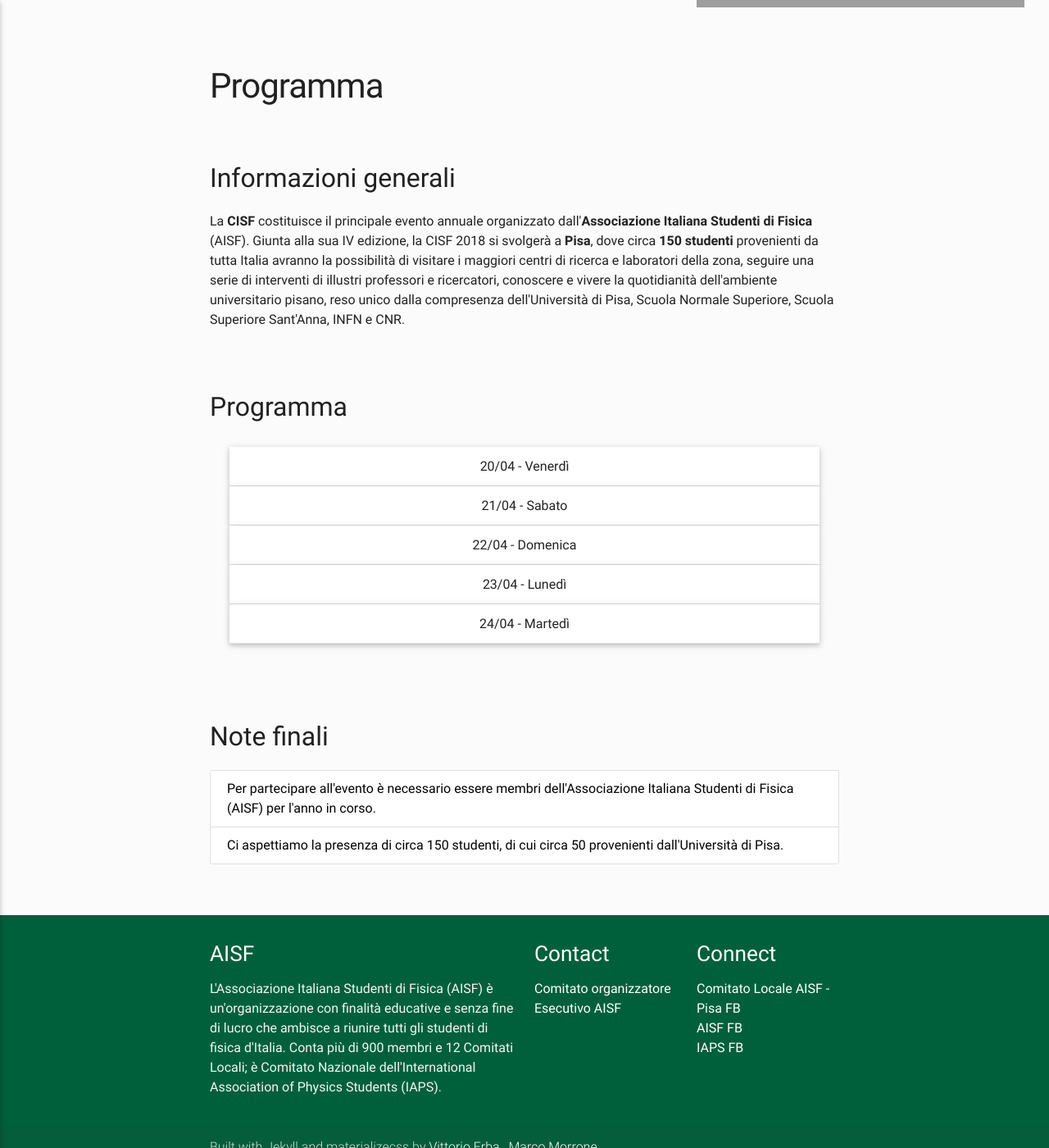
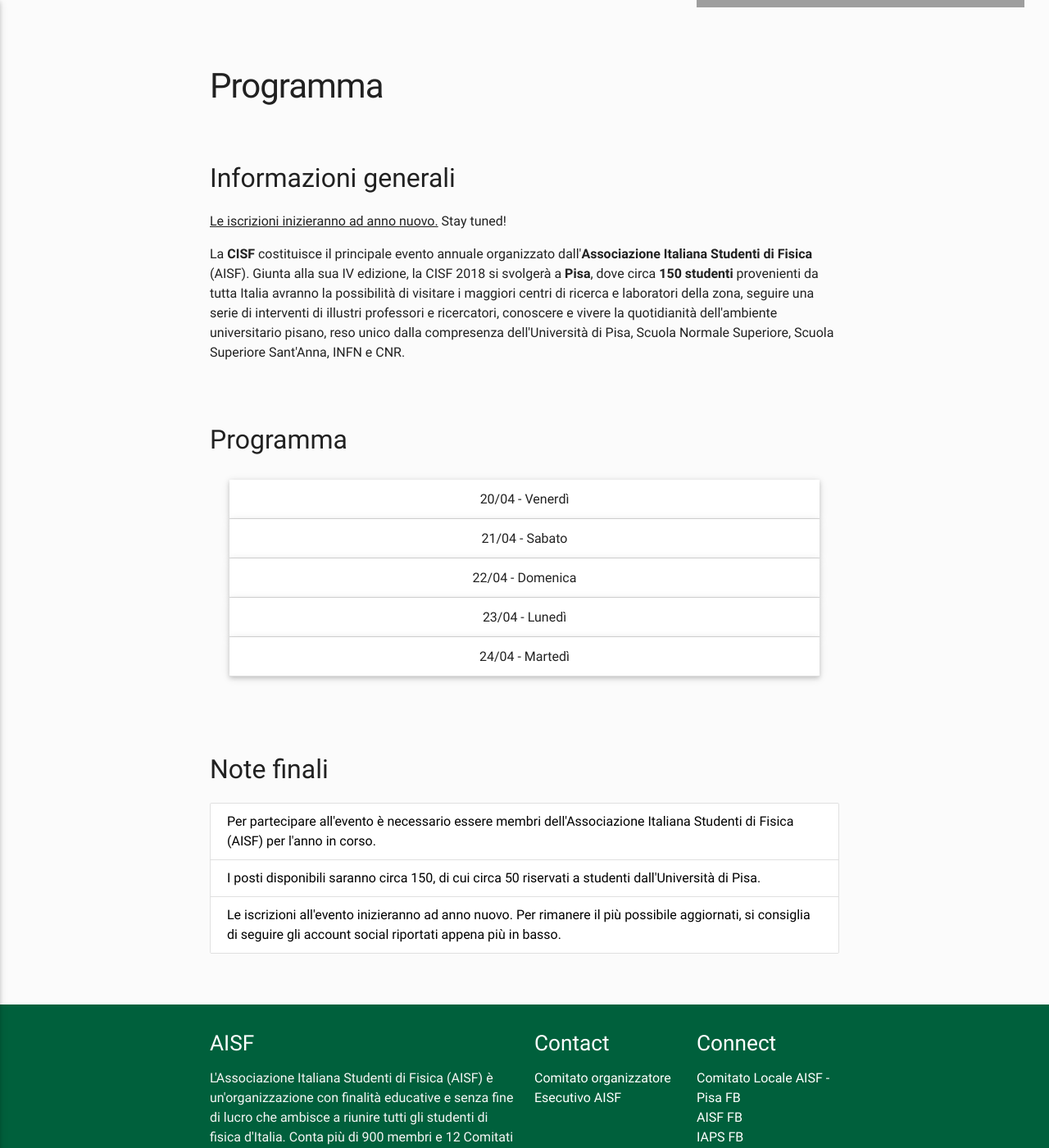
Before and after one commit to AndreaGurgone/AndreaGurgone.github.io, a Jekyll site: the page built from programme.html, in a window 1280 px wide and 1400 px high, scrolled down 389 px. Shown: the whole window at 82% size. Built offline with Jekyll 4.4.1, drawn with Linux system fonts in a browser that asks for light colours; nearby versions of some CDN libraries; some of the changed lines change nothing that is shown.

Commit message:
Update programme.yml

```diff
--- a/_data/programme.yml
+++ b/_data/programme.yml
@@ -1,4 +1,5 @@
 info: "
+<u>Le iscrizioni inizieranno ad anno nuovo.</u> Stay tuned!</p><p>
 La <b>CISF</b> costituisce il principale evento annuale organizzato dall'<b>Associazione Italiana Studenti di Fisica</b> (AISF).
 Giunta alla sua IV edizione, la CISF 2018 si svolgerà a <b>Pisa</b>, dove circa <b>150 studenti</b>
 provenienti da tutta Italia avranno la possibilità di visitare i maggiori centri di ricerca e laboratori
@@ -11,77 +12,48 @@
     date: "20/04"
     short_descr: <b>Accoglienza e cerimonia di apertura</b>
     activity:
-      - hour: "18:00 - 18:20"
-        descr: "Benvenuto dal comitato locale AISF-Pisa"
-      - hour: "18:20 - 18:45"
-        descr: "Presentazione di AISF e {iaps}"
-      - hour: "18:45 - 19:05"
-        descr: "Saluti dal direttore del dipartimento prof. E. Vicari"
-      - hour: "19:05 - 19:30"
-        descr: "Saluti dalle autorità locali"
-      - hour: "19:30 - 20:10"
-        descr: "Talk introduttivi"
-      - hour: "19:05 - 19:30"
+      - hour: "Pomeriggio"
+        descr: "Accoglienza"
+      - hour: "Sera"
         descr: "Cena tipica toscana"
   - day: Sabato
     date: "21/04"
     short_descr: <b>Talk e visita a VIRGO</b>
     activity:
-      - hour: "9:00 - 10:00"
-        descr: "Eventi AISF"
-      - hour: "10:00 - 11:00"
-        descr: "Prima sessione di talk"
-      - hour: "11:00 - 11:15"
-        descr: "Coffee break"
-      - hour: "11:15 - 12:20"
-        descr: "Seconda sessione di talk"
-      - hour: "12:20 - 14:00"
-        descr: "Pranzo"
-      - hour: "14:30 - 18.00"
+      - hour: "Mattina"
+        descr: "Sessione di talk"
+      - hour: "Pomeriggio"
         descr: "Visita a VIRGO"
-      - hour: "18:30 - 19:30"
-        descr: "Regions ???"
-      - hour: "19:30 - 21:00"
-        descr: "Cena + Regions"
+      - hour: "Sera"
+        descr: "Regions' party"
   - day: Domenica
     date: "22/04"
-    short_descr: <b>Talk, poster e Parallels</b>
+    short_descr: <b>Talk, poster e parallels</b>
     activity:
-      - hour: "9:30-10:30"
-        descr: "Attività AISF"
-      - hour: "10:30 - 11:30"
-        descr: "Terza sessione di talk"
-      - hour: "11:30 - 11:45"
-        descr: "Coffee break"
-      - hour: "11:45 - 12:45"
-        descr: "Quarta sessione di talk"
-      - hour: "13:00 - 14:30"
-        descr: "Pranzo"
-      - hour: "15:00 - 18:00"
-        descr: "Parallels"
+      - hour: "Mattina"
+        descr: "Sessione di talk"
+      - hour: "Pomeriggio"
+        descr: "Parallels & Poster session"
       - hour: "18:00 - 19:00"
-        descr: "Poster session"
-      - hour: "20:00 - "
+      - hour: "Sera"
         descr: "Serata libera"
   - day: Lunedì
     date: "23/04"
     short_descr: <b>AGA e laboratori a scelta</b>
     activity:
-      - hour: "9:00 - 14:00"
+      - hour: "Mattina"
         descr: "AGA"
-      - hour: "14:00 - 14:30"
-        descr: "Pranzo al sacco"
-      - hour: "14:00 - 19:00"
+      - hour: "Pomeriggio"
         descr: "Visita ai laboratori a scelta"
-      - hour: "20:00 - 22:00"
+      - hour: "Sera"
         descr: "Cena in pizzeria"
   - day: Martedì
     date: "24/04"
     short_descr: <b>Laboratori a scelta e partenze</b>
     activity:
-     - hour: "9:00 - 14:00"
+     - hour: "Mattina"
        descr: "Visita ai laboratori a scelta"
-     - hour: "14:00 - "
+     - hour: "Pomeriggio"
        descr: "Partenze"
 
 few_info:
@@ -89,5 +61,7 @@
   specs:
     - text: "Per partecipare all'evento è necessario essere membri dell'Associazione Italiana Studenti di Fisica (AISF) per l'anno in corso."
       url: "#!"
-    - text: "Ci aspettiamo la presenza di circa 150 studenti, di cui circa 50 provenienti dall'Università di Pisa."
+    - text: "I posti disponibili saranno circa 150, di cui circa 50 riservati a studenti dall'Università di Pisa."
       url: "#!"
+    - text: "Le iscrizioni all'evento inizieranno ad anno nuovo. Per rimanere il più possibile aggiornati, si consiglia di seguire gli account social riportati appena più in basso."
+      url: "#!"
```
